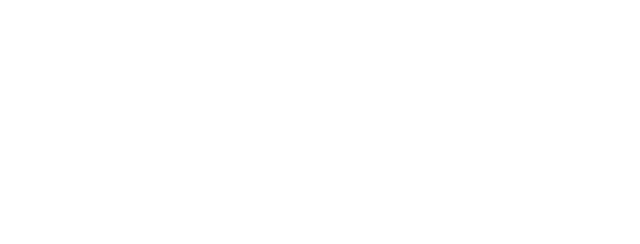
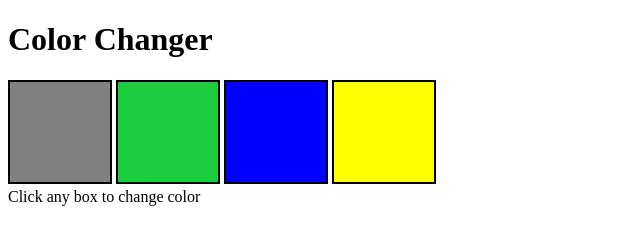
Before and after one commit to ubi2000/basic_Color_Change, a website: page index.html in a window 1280 px wide. Shown: the whole page, without its empty margins (0-640 px from the left). Drawn offline with Linux system fonts and the light colour scheme.

Commit message:
adding code

```diff
--- /dev/null
+++ b/index.css
@@ -0,0 +1,28 @@
+html {
+    margin: 0;
+  }
+
+  span {
+    display: block;
+  }
+
+  .button {
+    width: 100px;
+    height: 100px;
+    border: solid black 2px;
+    display: inline-block;
+  }
+
+  #grey {
+    background: grey;
+  }
+
+  #green {
+    background: rgb(28, 206, 63);
+  }
+  #blue {
+    background: blue;
+  }
+  #yellow {
+    background: yellow;
+  }
--- a/index.html
+++ b/index.html
@@ -1 +1,18 @@
-<div id="app"></div>
+<!DOCTYPE html>
+<html lang="en">
+  <head>
+    <meta charset="UTF-8" />
+    <meta name="viewport" content="width=device-width, initial-scale=1.0" />
+    <title>Color Changer</title>
+    <link rel="stylesheet" href="index.css">
+</head>
+<body>
+    <h1>Color Changer</h1>
+    <span class="button" id="grey"></span>
+    <span class="button" id="green"></span>
+    <span class="button" id="blue"></span>
+    <span class="button" id="yellow"></span>
+    <script src="index.js"></script>
+    <span>Click any box to change color</span>
+  </body>
+</html>
--- a/index.js
+++ b/index.js
@@ -1,6 +1,16 @@
-// Import stylesheets
-import './style.css';
+const buttons=document.querySelectorAll(".button")
+const body=document.querySelector("body")
 
-// Write Javascript code!
-const appDiv = document.getElementById('app');
-appDiv.innerHTML = `<h1>JS Starter</h1>`;
+
+buttons.forEach((button)=>{
+button.addEventListener("click",function(e){
+if(e.target.id=== "grey")
+body.style.backgroundColor=e.target.id
+if(e.target.id=== "green")
+body.style.backgroundColor=e.target.id
+if(e.target.id=== "blue")
+body.style.backgroundColor=e.target.id
+if(e.target.id=== "yellow")
+body.style.backgroundColor=e.target.id
+})
+})
```
